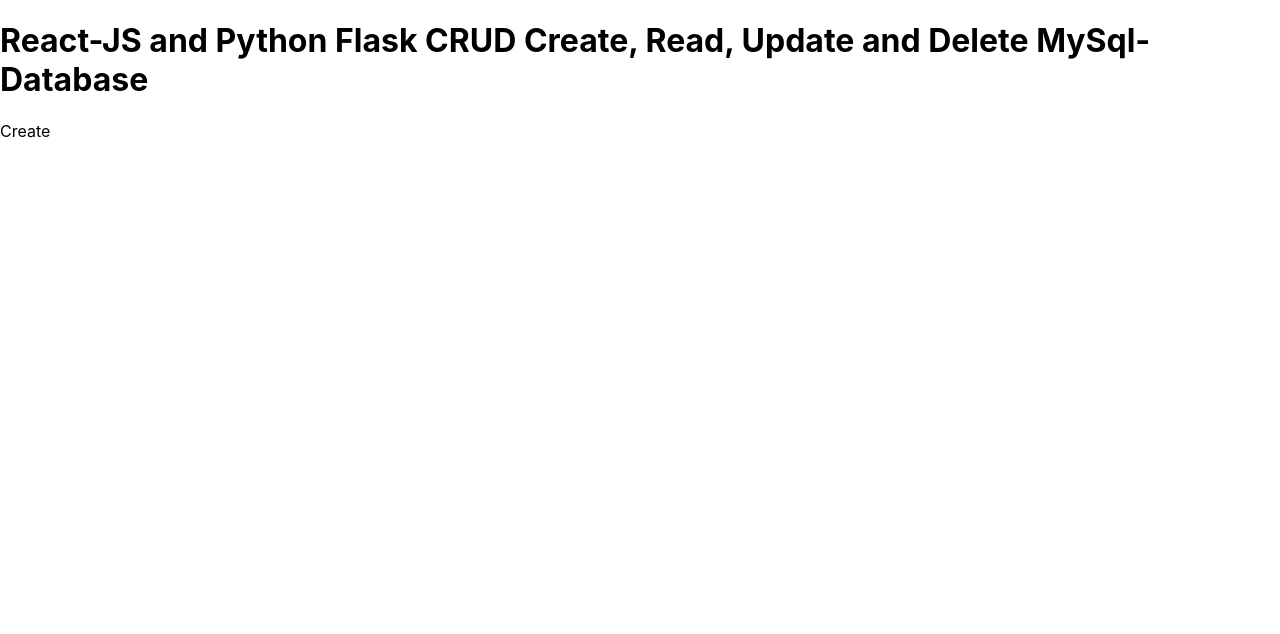
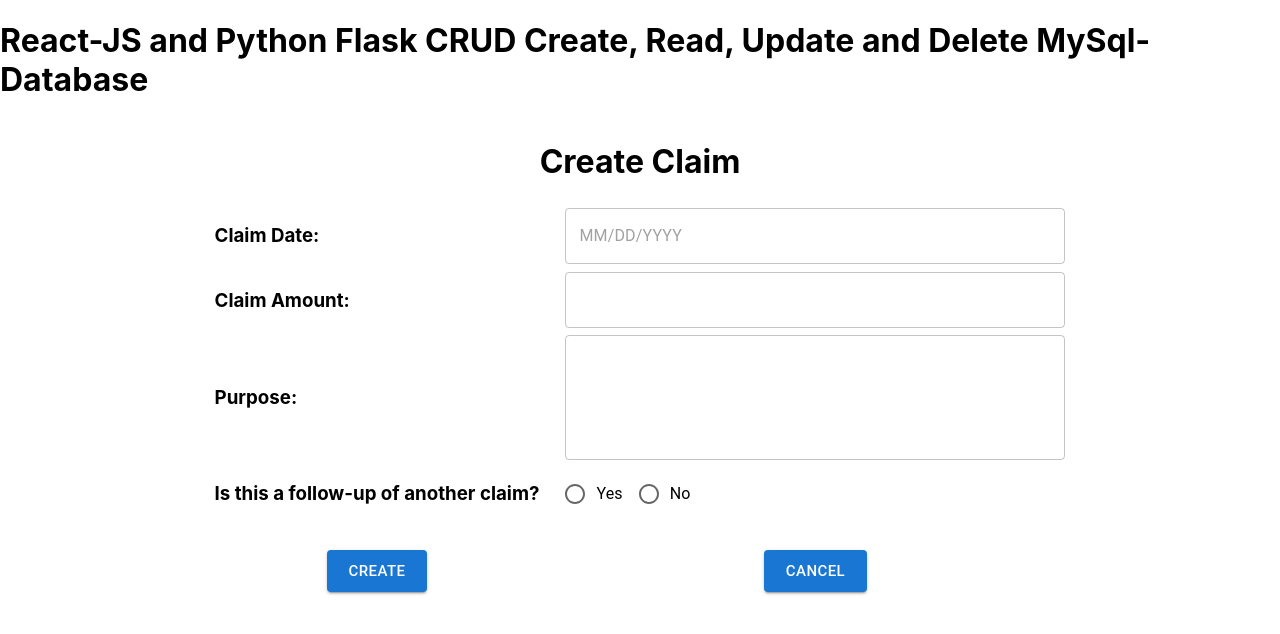
Before and after one commit to tan-si-jing/DBS-TT3, a React (Create React App) app in the folder client/: page /createclaim in a window 1280 px wide. Shown: the top 634 px of the page. Built offline with nearby package versions, Linux system fonts and the light colour scheme.

Commit message:
Added frontend for Create

```diff
--- a/client/src/App.tsx
+++ b/client/src/App.tsx
@@ -8,6 +8,9 @@
 import CreateClaim from "./pages/CreateClaim";
 import UpdateClaim from "./pages/UpdateClaim";
 
+import { LocalizationProvider } from '@mui/x-date-pickers';
+import { AdapterDayjs } from '@mui/x-date-pickers/AdapterDayjs';
+
 const App = () => {
   return (
     <div className="vh-100 gradient-custom">
@@ -17,6 +20,7 @@
           MySql-Database
         </h1>
 
+        <LocalizationProvider dateAdapter={AdapterDayjs}>
         <BrowserRouter>
           <Routes>
             <Route path="/dashboard" element={<Dashboard />} />
@@ -24,6 +28,7 @@
             <Route path="/editclaim" element={<UpdateClaim />} />
           </Routes>
         </BrowserRouter>
+        </LocalizationProvider>
       </div>
     </div>
   );
--- a/client/src/pages/CreateClaim.tsx
+++ b/client/src/pages/CreateClaim.tsx
@@ -1,7 +1,186 @@
-import React from "react";
+import React, { useState } from "react";
+import { ProjectExpensesClaims } from "../shared/models";
+import { Button, FormControlLabel, Grid, MenuItem, Radio, RadioGroup, Select, Stack, TextField, styled } from "@mui/material";
+import { DatePicker } from '@mui/x-date-pickers';
+import dayjs from 'dayjs';
+import {
+  useNavigate,
+} from 'react-router-dom';
 
-const CreateClaim = () => {
-  return <div>Create</div>;
+interface Props {
+  claim?: ProjectExpensesClaims
+}
+
+
+const CreateClaim = ({claim}: Props) => {
+
+  const navigate = useNavigate();
+
+
+  const [initialClaim, setInitialClaim] = useState({
+    expenseDate: dayjs(new Date()),
+    amount: 0,
+    purpose: '',
+    alternativeDeptCode: '',
+    previousClaimId: 0,
+  });
+
+  const [hasFollowUp, setHasFollowUp] = useState(false);
+
+  const radioBtnOnChange = (event: any) => {
+    switch(event.target.value) {
+      case 'yes':
+        return setHasFollowUp(true);
+      case 'no':
+        return setHasFollowUp(false);
+      default:
+        break;
+    }
+  }
+
+  const onSubmit = () => {
+    console.log(initialClaim);
+  }
+
+  return (
+    <Grid
+    container
+    spacing={0}
+    direction="column"
+    alignItems="center"
+    style={{ minHeight: '100vh' }}>
+      <h1>Create Claim</h1>
+
+      <table>
+        {/* <tr>
+          <td>
+          <h3>First Name:</h3>
+          </td>
+          <SpacingTd></SpacingTd>
+          <td>
+          <TextFieldStyled id="txt_firstName" variant="outlined" value={initialClaim.textFieldValue}/>
+          </td>
+        </tr>
+        <tr>
+          <td>
+          <h3>Last Name:</h3>
+          </td>
+          <SpacingTd></SpacingTd>
+          <td>
+          <TextFieldStyled id="txt_lastName" variant="outlined" />
+          </td>
+        </tr> */}
+        <tr>
+          <td>
+          <h3>Claim Date: </h3>
+          </td>
+          <SpacingTd></SpacingTd>
+          <td>
+          <DatePicker sx={{width: '500px'}} value={claim ? initialClaim.expenseDate : null} onChange={(value) => setInitialClaim({
+            ...initialClaim,
+            expenseDate: dayjs(value)
+          })}/>
+          </td>
+        </tr>
+        <tr>
+          <td>
+            <h3>Claim Amount: </h3>
+          </td>
+          <SpacingTd></SpacingTd>
+          <td>
+          <TextFieldStyled id="txt_claimAmount" variant="outlined" type="number" value={claim ? initialClaim.amount : null} onChange={(event) => setInitialClaim({
+            ...initialClaim,
+            amount: Number(event.target.value)
+          })}/>
+          </td>
+        </tr>
+        <tr>
+          <td>
+            <h3>Purpose: </h3>
+          </td>
+          <SpacingTd></SpacingTd>
+          <td>
+          <TextFieldStyled
+            multiline
+            rows={4}
+            maxRows={4}
+            value={initialClaim.purpose}
+            onChange={(event) => setInitialClaim({
+              ...initialClaim,
+              purpose: event.target.value
+            })}
+          />
+          </td>
+        </tr>
+        <tr>
+          <td>
+            <h3>Is this a follow-up of another claim?</h3>
+          </td>
+          <SpacingTd></SpacingTd>
+          <td>
+          <RadioGroup
+            aria-labelledby="isClaim-label"
+            name="isClaim-group"
+            onChange={radioBtnOnChange}
+          >
+            <Stack direction='row'>
+            <FormControlLabel value="yes" control={<Radio />} label="Yes" />
+            <FormControlLabel value="no" control={<Radio />} label="No" />
+            </Stack>
+          </RadioGroup>
+          </td>
+        </tr>
+        {hasFollowUp &&
+          <tr>
+            <td>
+            <h3>Follow up of another claim:</h3>
+            </td>
+            <SpacingTd />
+            <td>
+            <Select
+              labelId="select-claim"
+              id="select-claim"
+              value={10}
+              label="Claim"
+              onChange={(event) => setInitialClaim({
+                ...initialClaim,
+                previousClaimId: Number(event.target.value)
+              })}
+              sx={{width: '500px'}}
+            >
+              <MenuItem value={10}>Ten</MenuItem>
+              <MenuItem value={20}>Twenty</MenuItem>
+              <MenuItem value={30}>Thirty</MenuItem>
+            </Select>
+            </td>
+          </tr>
+        }
+        <br />
+        <CenterTr>
+          <td>
+            <Button variant="contained" size="large" onClick={() => onSubmit()}>Create</Button>
+          </td>
+          <SpacingTd />
+          <td>
+          <Button variant="contained" size="large" onClick={() => navigate(-1)}>Cancel</Button>
+          </td>
+        </CenterTr>
+      </table>
+
+    </Grid>
+    );
 };
 
 export default CreateClaim;
+
+const SpacingTd = styled('td')`
+  padding: 10px;
+`
+
+const CenterTr = styled('tr')`
+  text-align: center;
+`
+
+const TextFieldStyled = styled(TextField)`
+  width: 500px;
+`
```
Also changed, not shown: client/package.json (+6 -1 lines), client/src/shared/models.tsx (+4 -5 lines), 1 other file (tests, documents, lock files or other folders).
